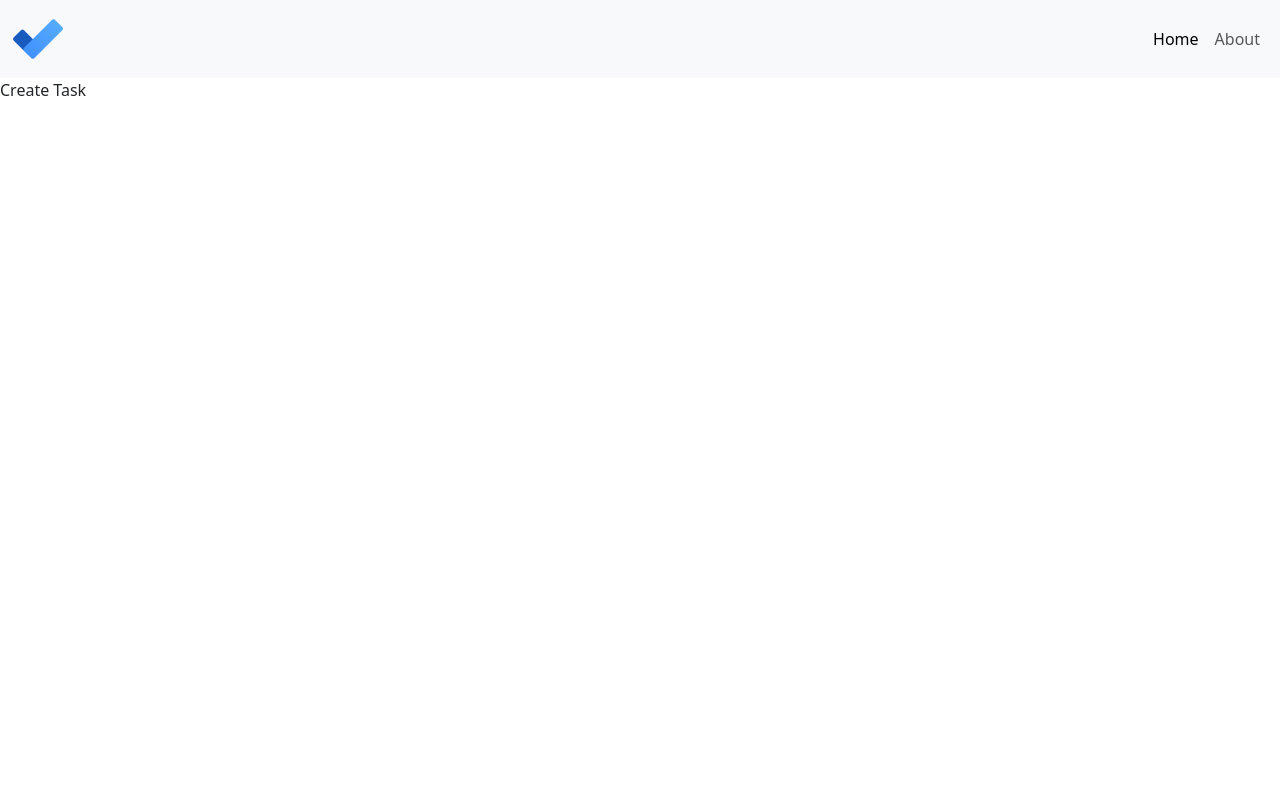
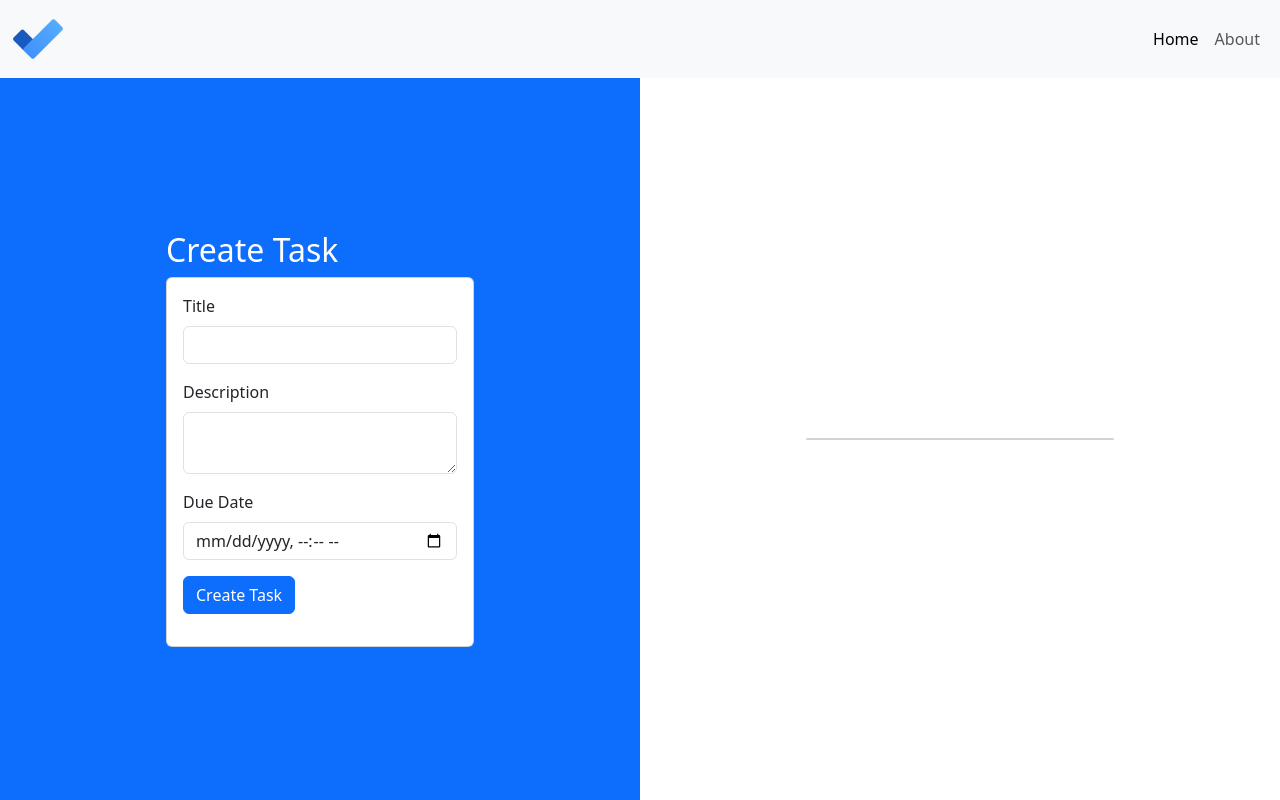
Before and after one commit to vipink28/to-do-app-sept-2024, a React (Create React App) app: page /create-task in a window 1280 px wide. Built offline with nearby package versions, Linux system fonts and the light colour scheme.

Commit message:
add task function created

```diff
--- a/db.json
+++ b/db.json
@@ -25,5 +25,14 @@
       "id": 4
     }
   ],
-  "tasks": []
+  "tasks": [
+    {
+      "title": "Meeting",
+      "userid": 1,
+      "modifiedon": "Mon Sep 30 2024 11:28:48 GMT+0530 (India Standard Time)",
+      "description": "Meeting with client",
+      "duedate": "2024-09-30T15:32",
+      "id": 1
+    }
+  ]
 }
--- a/src/App.js
+++ b/src/App.js
@@ -5,6 +5,7 @@ import Login from './auth/Login';
 import ProtetecedRoute from './auth/ProtetecedRoute';
 import Register from './auth/Register';
 import Navbar from './components/Navbar';
+import { TaskProvider } from './context/TaskContext';
 import About from './pages/About';
 import CreateTask from './pages/CreateTask';
 import Home from './pages/Home';
@@ -19,6 +20,7 @@ function App() {
     // Routes setup using react router dom
     <BrowserRouter>
       <AuthProvider>
+        <TaskProvider>
           <Navbar />
           <Routes>
             <Route path='/' element={<Navigate to="/login" />}></Route>
@@ -32,6 +34,7 @@ function App() {
             <Route path='/profile' element={<Profile />}></Route>
             <Route path='*' element={<PageNotFound />}></Route>
           </Routes>
+        </TaskProvider>
       </AuthProvider>
     </BrowserRouter>
 
--- a/src/auth/Register.jsx
+++ b/src/auth/Register.jsx
@@ -1,12 +1,8 @@
 import React, { useContext, useState } from 'react';
-import { useNavigate } from 'react-router-dom';
 import AuthContext from './AuthContext';
 
 function Register(props) {
     const { register } = useContext(AuthContext);
-
-    // useNavigate hook is used for redirection in a function.
-    const navigate = useNavigate();
 
 
     const [formData, setFormData] = useState(null);
--- /dev/null
+++ b/src/components/TaskForm.jsx
@@ -0,0 +1,50 @@
+import React, { useContext, useState } from 'react';
+import AuthContext from '../auth/AuthContext';
+import TaskContext from '../context/TaskContext';
+
+function TaskForm(props) {
+    const { addTask } = useContext(TaskContext);
+    const { user } = useContext(AuthContext);
+
+    const [formData, setFormData] = useState(null);
+    const handleChange = (e) => {
+        let { name, value } = e.target;
+        setFormData((prev) => {
+            return {
+                ...prev,
+                [name]: value,
+                userid: user.id,
+                modifiedon: Date()
+            }
+        })
+    }
+
+    const handleSubmit = () => {
+        addTask(formData);
+    }
+
+    return (
+        <div className='py-3 w-50'>
+            <h2 className='text-white'>Create Task</h2>
+            <div className='card p-3'>
+                <div className='mb-3'>
+                    <label className='form-label'>Title</label>
+                    <input type='text' name='title' className='form-control' onChange={handleChange} />
+                </div>
+                <div className='mb-3'>
+                    <label className='form-label'>Description</label>
+                    <textarea type='text' name='description' className='form-control' onChange={handleChange}></textarea>
+                </div>
+                <div className='mb-3'>
+                    <label className='form-label'>Due Date</label>
+                    <input type='datetime-local' name='duedate' className='form-control' onChange={handleChange} />
+                </div>
+                <div className='mb-3'>
+                    <button onClick={handleSubmit} className='btn btn-primary'>Create Task</button>
+                </div>
+            </div>
+        </div>
+    );
+}
+
+export default TaskForm;
--- /dev/null
+++ b/src/context/TaskContext.js
@@ -0,0 +1,40 @@
+import { createContext } from "react";
+
+const TaskContext = createContext();
+
+// add Task
+const addTask = async (formData) => {
+    const config = {
+        method: "POST",
+        headers: {
+            "Content-Type": "application/json"
+        },
+        body: JSON.stringify(formData)
+    }
+
+    try {
+        const response = await fetch(`http://localhost:5000/tasks`, config);
+        if (response.status === 201) {
+            alert("task created")
+        } else {
+            alert("something went wrong")
+        }
+    } catch (error) {
+        console.log(error);
+    }
+}
+
+
+export const TaskProvider = ({ children }) => {
+    return (
+        <TaskContext.Provider value={{
+            addTask
+        }}>
+            {children}
+        </TaskContext.Provider>
+    )
+}
+
+
+
+export default TaskContext;
--- a/src/pages/CreateTask.jsx
+++ b/src/pages/CreateTask.jsx
@@ -1,9 +1,20 @@
 import React from 'react';
+import TaskForm from '../components/TaskForm';
 
 function CreateTask(props) {
     return (
-        <div>
-            Create Task
+        <div className='container-fluid h-100'>
+            <div className='row align-items-center h-100'>
+                <div className='col-lg-6 d-flex flex-column align-items-center justify-content-center h-100 text-white bg-primary'>
+                    <TaskForm />
+                </div>
+
+                <div className='col-lg-6 d-flex flex-column align-items-center justify-content-center h-100 text-white'>
+                    <div className='card w-50'>
+
+                    </div>
+                </div>
+            </div>
         </div>
     );
 }
```
Lines whose indentation alone changed are shown as unchanged.
